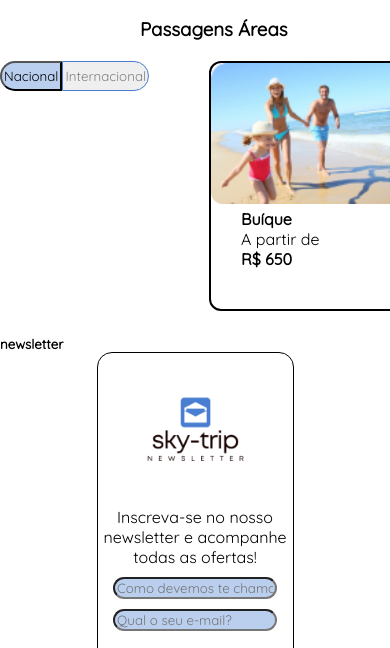
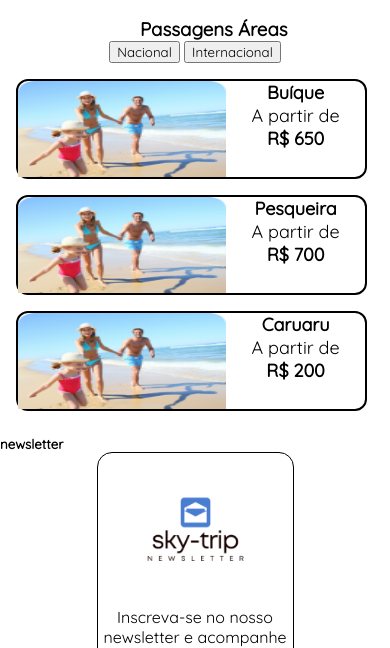
Before and after one commit to Gustavo-Henrique-Lima/SiteColetivoMouraTech, a plain HTML site: page index.html in a window 390 px wide. Shown: the part 902-1550 px from the top of the page. Drawn offline with Linux system fonts and the light colour scheme.

Commit message:
Corrigindo a parte que eu mexi das viagens

```diff
--- a/index.html
+++ b/index.html
@@ -137,7 +137,7 @@
             </div>
         </section>
         <h3 class="titulos1">Passagens Áreas</h3>
-        <section class="promocao">
+        <section class="passagens_aereas">
             <p class="btn">
                <input type="button" value="Nacional" id="nacional">
                <input type="button" value="Internacional" id="internacional">
@@ -145,21 +145,28 @@
             <div class="promocoes">
                 <div class="oferta">
                     <img src="./assets/imgs/portoseguro.png" alt="Buíque"><br>
+                    <div class="texto">
                         <p class="destaque">Buíque<br></p>
                         <p class="mid">A partir de<br></p>
                         <p class="destaque"><strong>R$ 650</strong></p>
                     </div>
+
+                </div>
                 <div class="oferta">
                     <img src="./assets/imgs/portoseguro.png" alt="Pesqueira"><br>
+                    <div class="texto">
                         <p class="destaque">Pesqueira<br></p>
                         <p class="mid">A partir de<br></p>
                         <p class="destaque"><strong>R$ 700</strong></p>
                     </div>
+                </div>
                 <div class="oferta">
                     <img src="./assets/imgs/portoseguro.png" alt="Caruaru"><br>
+                    <div class="texto">
                         <p class="destaque">Caruaru<br></p>
                         <p class="mid">A partir de<br></p>
                         <p class="destaque">R$ 200</p>
+                    </div>
                 </div>
             </div>
             <div class="conteinerAnuncio">
--- a/style/style.scss
+++ b/style/style.scss
@@ -509,6 +509,46 @@ header
                 }
             }
         }
+        .passagens_aereas
+        {
+            .destaque
+            {
+                text-align: center;
+                font-weight: bold;
+            }
+            display:block;
+            flex-direction: column;
+            text-align: center;
+            .conteinerAnuncio
+            {
+                display: none;
+            }
+            .promocoes
+            {
+                font-size: 18px;
+                .oferta
+                {
+
+                    margin-left: 1rem;
+                    display: flex;
+                    margin-top: 1rem;
+                    height: 100px;
+                    width: 90%;
+                    box-sizing: border-box;
+                    border: 2px solid #000000;
+                    border-radius: 12px;
+                    img
+                    {
+                        height: 100%;
+                        width: 60%;
+                    }
+                    .texto
+                    {
+                        width: 40%;
+                    }
+                }
+            }
+        }
         .news_letter
         {
             padding-top: 25px;
```
Also changed, not shown: style/style.css, 1 other file. Lines whose indentation alone changed are shown as unchanged.
